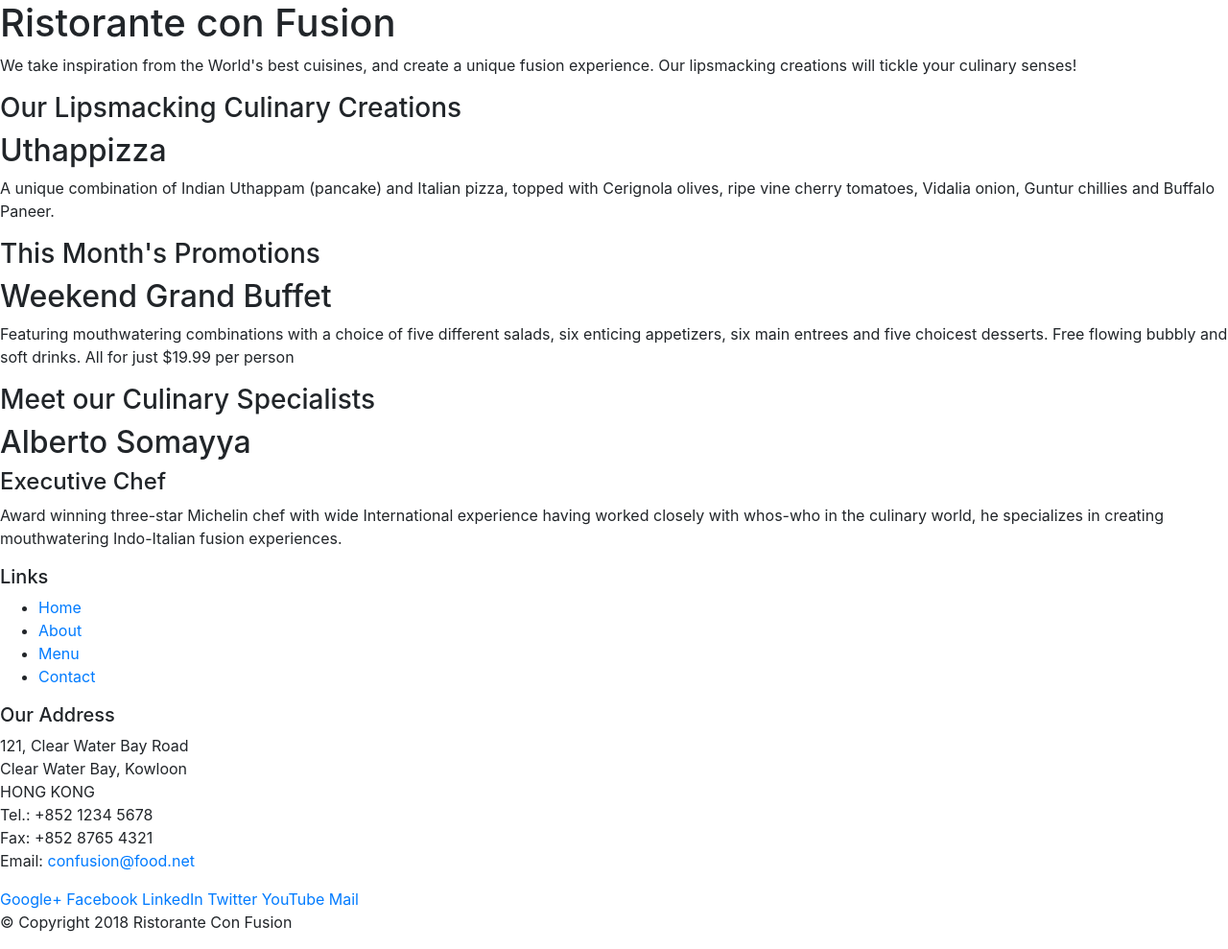
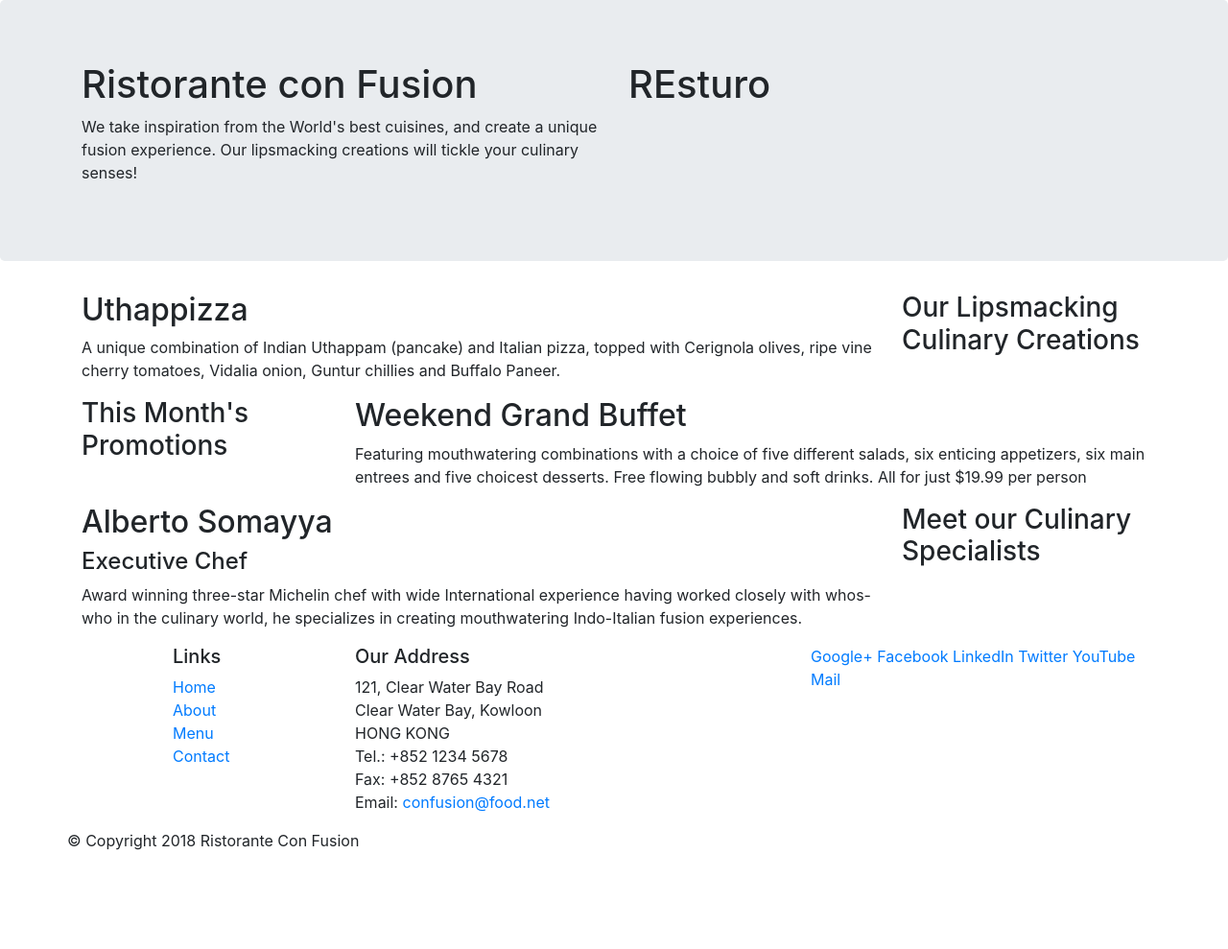
Before and after one commit to biswajitnayak390/Coursera_project, a website: page index.html in a window 1280 px wide. Shown: the whole page at 96% size. After the commit the page ends 904 px from the top, so only its background shows below. Drawn offline with nearby package versions, Linux system fonts and the light colour scheme.

Commit message:
grid system

```diff
--- a/index.html
+++ b/index.html
@@ -10,46 +10,47 @@
     <title>Restautrent food</title>
   </head>
   <body>
-    <header>
-      <div>
-          <div>
-              <div>
+    <header class="jumbotron">
+      <div class="container">
+          <div class="row">
+              <div class="col-12 col-sm-6">
                   <h1>Ristorante con Fusion</h1>
                   <p>We take inspiration from the World's best cuisines, and create a unique fusion experience. Our lipsmacking creations will tickle your culinary senses!</p>
               </div>
-              <div>
+              <div class="col-12 col-sm-6">
+              <h1>REsturo</h1>
               </div>
           </div>
       </div>
 
     </header>
-    <div>
-        <div>
-            <div>
+    <div class="container">
+        <div class="row">
+            <div class="col-12 order-sm-last col-sm-4 col-md-3">
                 <h3>Our Lipsmacking Culinary Creations</h3>
             </div>
-            <div>
+            <div class="col order-sm-first col-sm col-md">
                 <h2>Uthappizza</h2>
                 <p>A unique combination of Indian Uthappam (pancake) and Italian pizza, topped with Cerignola olives, ripe vine cherry tomatoes, Vidalia onion, Guntur chillies and Buffalo Paneer.</p>
             </div>
         </div>
 
 
-        <div>
-            <div>
+        <div class="row">
+            <div  class="col-12 col-sm-4 col-md-3">
                 <h3>This Month's Promotions</h3>
             </div>
-            <div>
+            <div class="col col-sm col-md">
                 <h2>Weekend Grand Buffet</h2>
                 <p>Featuring mouthwatering combinations with a choice of five different salads, six enticing appetizers, six main entrees and five choicest desserts. Free flowing bubbly and soft drinks. All for just $19.99 per person </p>
             </div>
         </div>
 
-        <div>
-            <div>
+        <div class="row">
+            <div class="col-12 order-sm-last col-sm-4 col-md-3">
                 <h3>Meet our Culinary Specialists</h3>
             </div>
-            <div>
+            <div class="col order-sm-first col-sm col-md">
                 <h2>Alberto Somayya</h2>
                 <h4>Executive Chef</h4>
                 <p>Award winning three-star Michelin chef with wide International experience having worked closely with whos-who in the culinary world, he specializes in creating mouthwatering Indo-Italian fusion experiences. </p>
@@ -57,18 +58,18 @@
         </div>
     </div>
     <footer>
-      <div>
-          <div>
-              <div>
+      <div class="container">
+          <div class="row">
+              <div class="col-4 offset-1 col-sm-2">
                   <h5>Links</h5>
-                  <ul>
+                  <ul class="list-unstyled">
                       <li><a href="#">Home</a></li>
                       <li><a href="#">About</a></li>
                       <li><a href="#">Menu</a></li>
                       <li><a href="#">Contact</a></li>
                   </ul>
               </div>
-              <div>
+              <div class="col-7 col-sm-5">
                   <h5>Our Address</h5>
                   <address>
                 121, Clear Water Bay Road<br>
@@ -79,8 +80,9 @@
                 Email: <a href="mailto:confusion@food.net">confusion@food.net</a>
              </address>
               </div>
-              <div>
-                  <div>
+
+
+                  <div class="col-12 col-sm-4">
                       <a href="http://google.com/+">Google+</a>
                       <a href="http://www.facebook.com/profile.php?id=">Facebook</a>
                       <a href="http://www.linkedin.com/in/">LinkedIn</a>
@@ -88,10 +90,10 @@
                       <a href="http://youtube.com/">YouTube</a>
                       <a href="mailto:">Mail</a>
                   </div>
-              </div>
-         </div>
-         <div>
-              <div>
+
+
+         <div class="row">
+              <div class="col-auto">
                   <p>© Copyright 2018 Ristorante Con Fusion</p>
               </div>
          </div>
```
Also changed, not shown: package.json (+5 -2 lines), css/styles.css (added), 1 other file.
